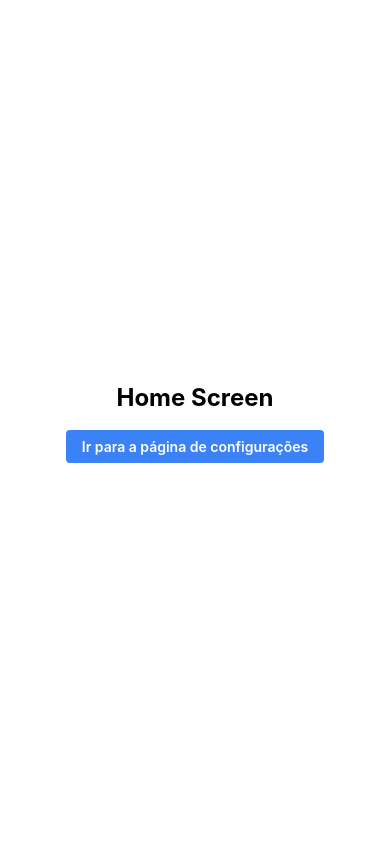
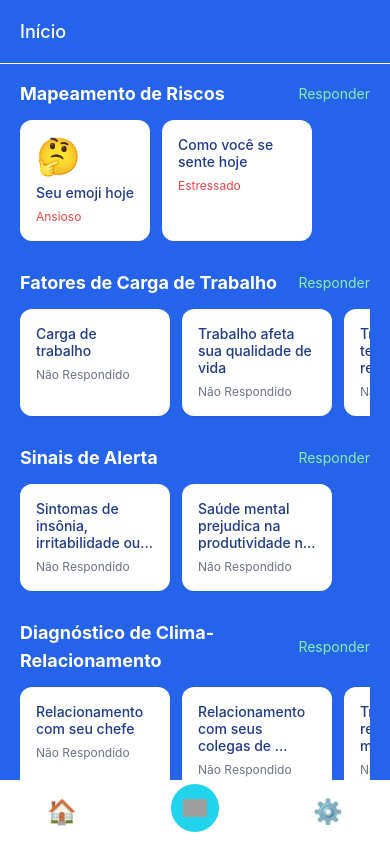
Before and after one commit to Vhs4/you-app, a React Native app: screen /Home in a window 390 px wide. Built offline with nearby package versions, Linux system fonts and the light colour scheme; grey boxes are pictures that could not be loaded.

Commit message:
Update Home.tsx

```diff
--- a/screens/Home.tsx
+++ b/screens/Home.tsx
@@ -1,25 +1,129 @@
-import { View, Text, TouchableOpacity } from 'react-native';
+import { View, Text, TouchableOpacity, ScrollView, Image } from 'react-native';
 import { useNavigation } from '@react-navigation/native';
 import { NativeStackNavigationProp } from '@react-navigation/native-stack';
+import React from 'react';
 
 type RootStackParamList = {
-    Configuracoes: undefined;
+    Analise: undefined;
+};
+
+type CardProps = {
+    title: string;
+    status?: string;
+    emoji?: string;
+};
+
+type SectionProps = {
+    title: string;
+    actionText?: string;
+    children: React.ReactNode;
 };
 
 const Home = () => {
     const navigation = useNavigation<NativeStackNavigationProp<RootStackParamList>>();
+
+    // Componente de card reutilizável
+    const Card = ({ title, status = 'Não Respondido', emoji }: CardProps) => (
+        <TouchableOpacity
+            className="bg-white rounded-xl p-4 shadow-sm mr-3 min-w-[120px] max-w-[150px]"
+            style={{ elevation: 2 }}
+        >
+            {emoji && (
+                <View className="mb-2">
+                    <Text className="text-4xl">{emoji}</Text>
+                </View>
+            )}
+            <Text className="text-blue-900 font-medium mb-2" numberOfLines={3}>{title}</Text>
+            <Text className={`text-xs ${status === 'Não Respondido' ? 'text-gray-500' : status === 'Ansioso' || status === 'Estressado' ? 'text-red-500' : 'text-blue-500'}`}>
+                {status}
+            </Text>
+        </TouchableOpacity>
+    );
+
+    // Componente de seção reutilizável
+    const Section = ({ title, actionText = "Responder", children }: SectionProps) => (
+        <View className="mb-6 w-full">
+            <View className="flex-row justify-between items-center mb-3">
+                <Text className="text-white font-bold text-lg">{title}</Text>
+                <TouchableOpacity>
+                    <Text className="text-green-300 text-sm">{actionText}</Text>
+                </TouchableOpacity>
+            </View>
+            <ScrollView horizontal showsHorizontalScrollIndicator={false} className="pb-1">
+                {children}
+            </ScrollView>
+        </View>
+    );
+
     return (
-        <View className="flex-1 items-center justify-center bg-white">
-            <Text className="text-2xl font-bold mb-4">Home Screen</Text>
+        <View className="flex-1 bg-blue-600">
+            {/* Cabeçalho */}
+                <View className="flex justify-center items-start h-16 px-5 border-b border-white">
+                <Text className="text-white text-lg font-medium">Início</Text>
+                </View>
 
-            <TouchableOpacity
-                className="bg-blue-500 px-4 py-2 rounded"
-                onPress={() => navigation.navigate('Configuracoes')}
-            >
-                <Text className="text-white font-semibold">Ir para a página de configurações</Text>
-            </TouchableOpacity>
+            {/* Conteúdo principal com scroll */}
+            <ScrollView className="flex-1 mt-4 px-5">
+                {/* Seção de Mapeamento de Riscos */}
+                <Section title="Mapeamento de Riscos">
+                    <Card
+                        title="Seu emoji hoje"
+                        status="Ansioso"
+                        emoji="🤔"
+                    />
+                    <Card
+                        title="Como você se sente hoje"
+                        status="Estressado"
+                    />
+                </Section>
+
+                {/* Seção de Fatores de Carga de Trabalho */}
+                <Section title="Fatores de Carga de Trabalho">
+                    <Card title="Carga de trabalho" />
+                    <Card title="Trabalho afeta sua qualidade de vida" />
+                    <Card title="Trabalho sem tempo para responder" />
+                </Section>
+
+                {/* Seção de Sinais de Alerta */}
+                <Section title="Sinais de Alerta">
+                    <Card title="Sintomas de insônia, irritabilidade ou cansaço extremo" />
+                    <Card title="Saúde mental prejudica na produtividade no trabalho" />
+                </Section>
+
+                {/* Seção de Diagnóstico de Clima-Relacionamento */}
+                <Section title="Diagnóstico de Clima-Relacionamento">
+                    <Card title="Relacionamento com seu chefe" />
+                    <Card title="Relacionamento com seus colegas de trabalho" />
+                    <Card title="Trabalho responde suas mensagens" />
+                </Section>
+
+                {/* Espaço adicional no final para garantir que todo o conteúdo seja visível */}
+                <View className="h-4" />
+            </ScrollView>
+
+            {/* Barra de navegação inferior */}
+            <View className="flex-row justify-around items-center py-3 bg-white">
+                <TouchableOpacity className="items-center">
+                    <Text className="text-2xl">🏠</Text>
+                </TouchableOpacity>
+                <TouchableOpacity
+                                    className="items-center justify-center bg-cyan-400 rounded-full w-12 h-12 -mt-2"
+                                    style={{ elevation: 4 }}
+                                >
+                                    <Image
+                                        source={require('../assets/you-softtek-u.png')}
+                                        style={{ width: 24, height: 24 }}
+                                        resizeMode="contain"
+                                    /></TouchableOpacity>
+                <TouchableOpacity
+                    className="items-center"
+                    onPress={() => navigation.navigate('Analise')}
+                >
+                    <Text className="text-2xl">⚙️</Text>
+                </TouchableOpacity>
+            </View>
         </View>
-    )
-}
+    );
+};
 
-export default Home
+export default Home;
```
